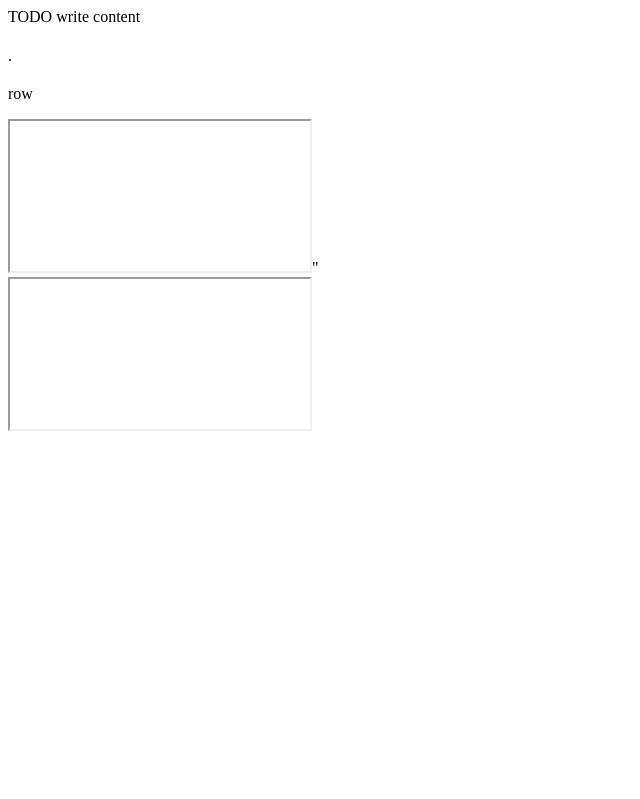
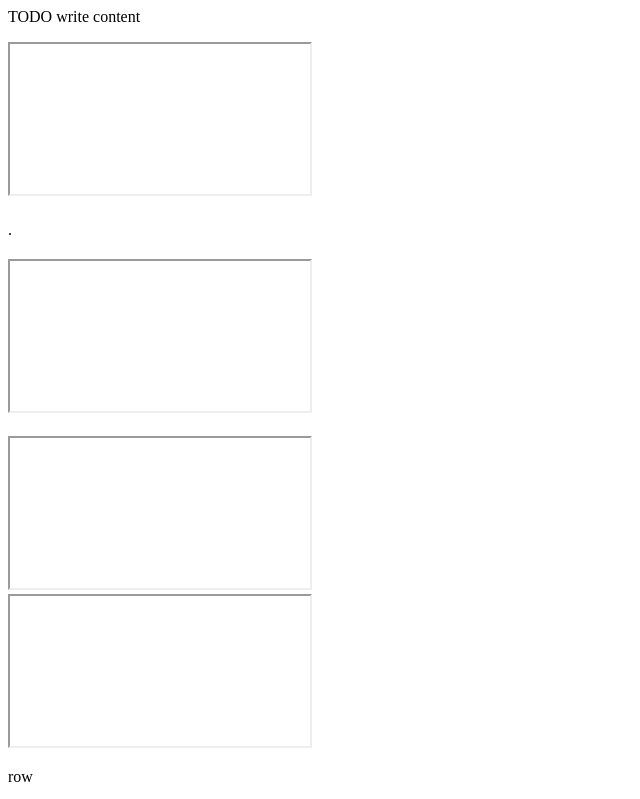
Before and after one commit to Navyboy123/New-project-Antonio, a plain HTML site: page public_html/index.html in a window 1280 px wide. Shown: the top 799 px of the page, without its empty margins (0-640 px from the left). Drawn offline with Linux system fonts and the light colour scheme.

Commit message:
new project

```diff
--- a/public_html/index.html
+++ b/public_html/index.html
@@ -16,16 +16,22 @@ and open the template in the editor.
          <div class="container" id="index">
          <p> </p>
         <div class="row">
+            <iframe></iframe>
             <h1></h1>
             <p>.<br> </p>
         <div class="col-xs-10">
             <h2></h2>
             <p></p>
             <div class="row">
+                <iframe></iframe>
                 <h3></h3>
              <p></p>
-            <div class="col-xs-3"></div>
-            <div class="col-xs-9"></div>
+             <div class="col-xs-3">
+                 <iframe></iframe>
+             </div>
+             <div class="col-xs-9">
+                 <iframe></iframe>
+             </div>
             </div>
             <!--"col" shows the placement for the coloums-->
             <div class="row">
@@ -43,6 +49,7 @@ and open the template in the editor.
             <a class="list-group-item-danger" href=""></a>
             <a class="list-group-item" href=""></a>
             <a class="list-group-item" href=""></a>
+            <iframe></iframe>
             </nav>
         </div>
         </div>
```
